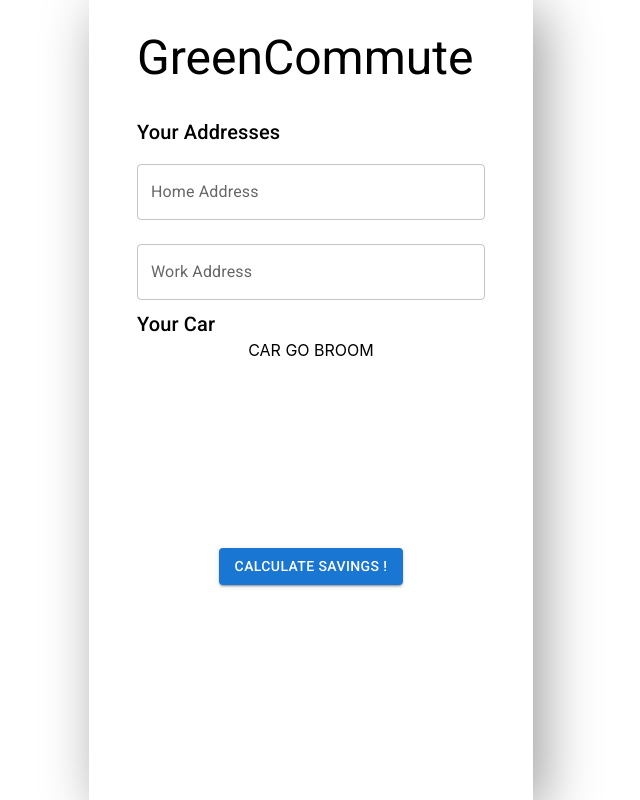
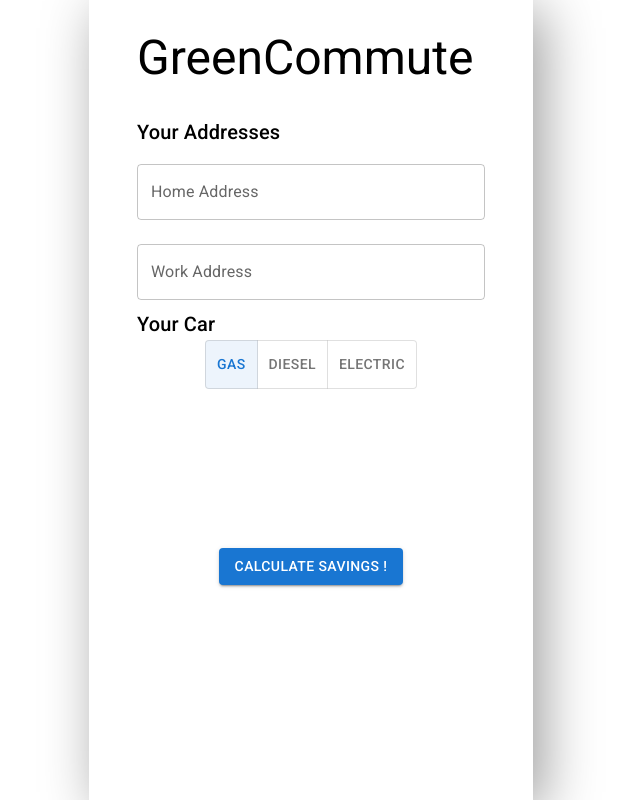
Before and after one commit to Urhengulas/commutable, a React (Create React App) app in the folder frontend/: page / in a window 1280 px wide. Shown: the whole page, without its empty margins (329-969 px from the left). Built offline with nearby package versions, Linux system fonts and the light colour scheme.

Commit message:
Add choose fueltype

```diff
--- a/frontend/src/App.js
+++ b/frontend/src/App.js
@@ -2,7 +2,7 @@ import logo from './logo.svg';
 import './App.css';
 import { useState } from 'react';
 import '@mui/material/Button'
-import  { Container, Button, Typography, TextField, ThemeProvider } from '@mui/material';
+import  { Container, Button, Typography, TextField, ToggleButton, ToggleButtonGroup } from '@mui/material';
 import axios, {isCancel, AxiosError} from 'axios';
 import { border } from '@mui/system';
 
@@ -13,13 +13,22 @@ const App = () => {
   const [work, setWork] = useState('');
   const [requestDone, setRequestDone] = useState(false)
   const [data, setData] = useState({})
+  const [fuelType, setFuelType] = useState('gas');
+
+
+  const handleFueltypeChange = (
+    event,
+    newAlignment,
+  ) => {
+    setFuelType(newAlignment);
+  };
 
   return (
     <Container className="App" maxWidth='xs' style={{ boxShadow: '10px 10px 52px 0px rgba(0,0,0,0.39)', paddingBottom: '30px', minHeight: '100vh'}}>
       <Title />
       <RouteSelection setHome={setHome} setWork={setWork} />
       {/* TODO: Car selection is only shown when car has been chosen as one of the commute choices */}
-      <CarSelection />
+      <CarSelection handleFuelTypeChange={handleFueltypeChange} fuelType={fuelType} />
       {/* Button to confirm */}
       <Button variant='contained' onClick={ () => {
         console.log(sendRequest(setData, setRequestDone ,"CAR", home, work, "gas", "medium"));
@@ -67,12 +76,26 @@ const RouteSelection = (props) => {
   );
 }
 
-const CarSelection = () => {
+const CarSelection = (props) => {
+  const handleChange = (e) => {
+    console.log(e.target.value)
+    props.setFuelType(e.target.value)
+  }
+
   return(
     <Container style={{ minHeight: '220px', marginBottom: '20px'}}>
       <Typography align='left' variant='h6'>Your Car</Typography>
-      <>CAR GO BROOM</>
-
+      <ToggleButtonGroup
+      color="primary"
+      value={props.fuelType}
+      exclusive
+      onChange={props.handleFuelTypeChange}
+      aria-label="Platform"
+      >
+        <ToggleButton value="gas">Gas</ToggleButton>
+        <ToggleButton value="diesel">Diesel</ToggleButton>
+        <ToggleButton value="electric">Electric</ToggleButton>
+      </ToggleButtonGroup>
     </Container>
   );
 }
```
